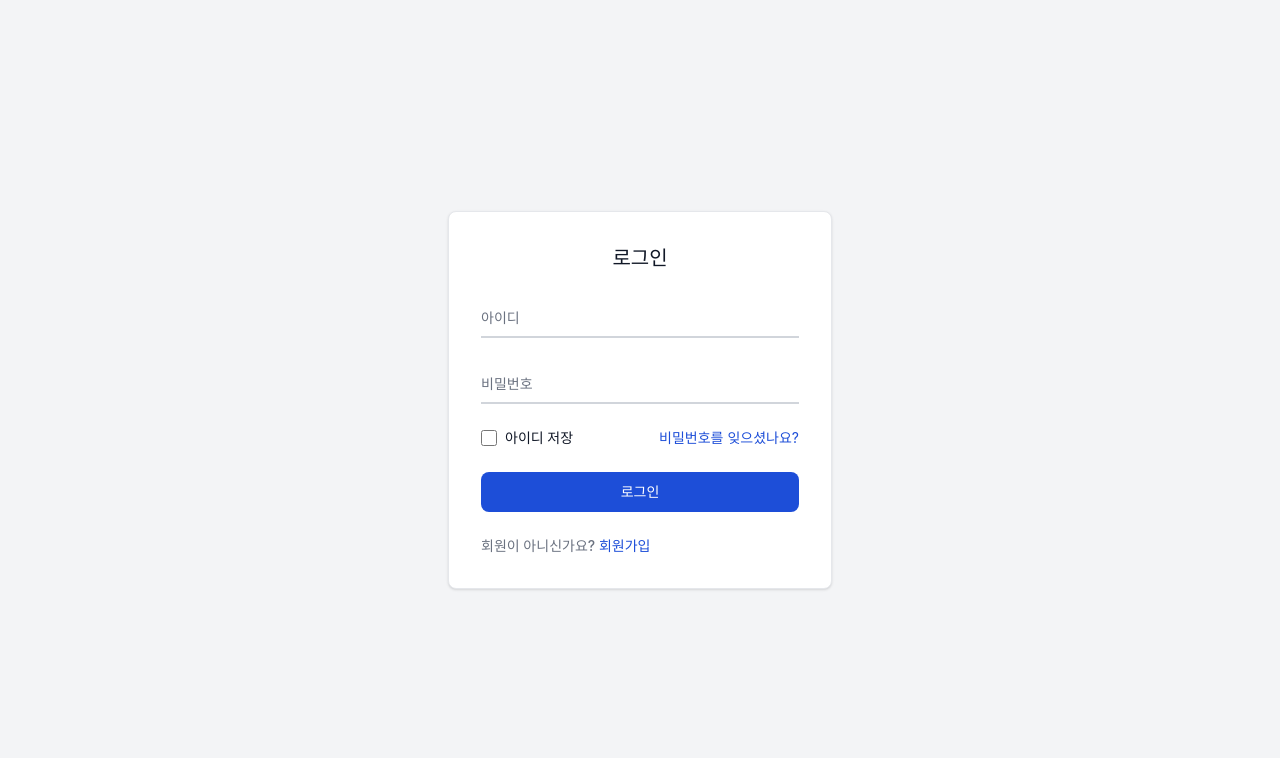
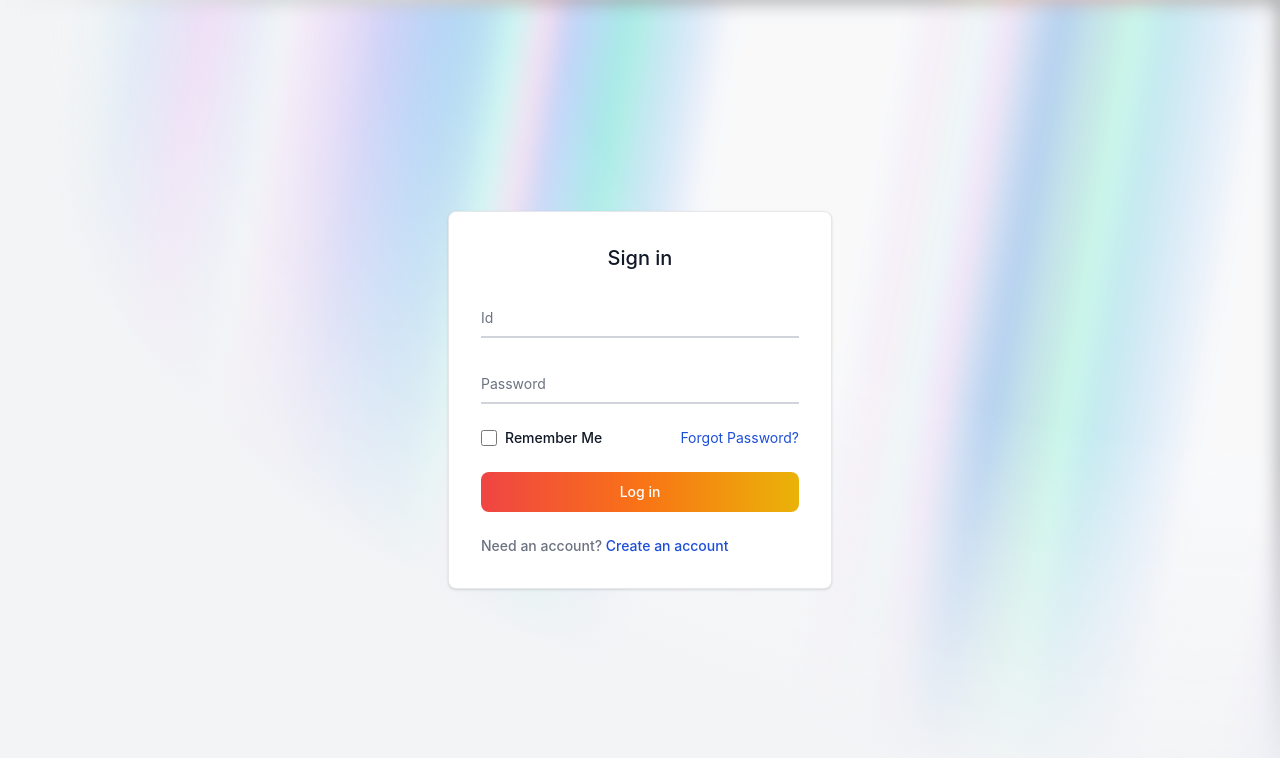
Before and after one commit to Protein-Man-IDE/FE, a React (Create React App) app in the folder pt-ide/: page /login in a window 1280 px wide. Shown: the top 758 px of the page. Built offline with nearby package versions, Linux system fonts and the light colour scheme.

Commit message:
로그인 화면 디자인 #5

```diff
--- a/pt-ide/src/pages/login/Login.tsx
+++ b/pt-ide/src/pages/login/Login.tsx
@@ -1,47 +1,52 @@
-import React,{useState} from 'react';
-import {Link} from 'react-router-dom';
-
-// 아이디 비밀번호 닉네임 이메일
+import React, { useState } from 'react';
+import { Link } from 'react-router-dom';
 
 const Login = () => {
-
-  const [formData, setformData] = useState({
-    id:'',
-    password:'',
+  const [formData, setFormData] = useState({
+    id: '',
+    password: '',
   });
 
   return (
+    <div className="relative h-[100vh] items-center justify-center bg-white dark:bg-black">
+      <div className="absolute inset-0 overflow-hidden">
+        <div className="jumbo absolute -inset-[10px] opacity-50" />
+      </div>
       <div className="flex items-center justify-center h-screen bg-gray-100 dark:bg-gray-900 overflow-hidden">
-    <div className="w-full max-w-sm p-4 bg-white border border-gray-200 rounded-lg shadow sm:p-6 md:p-8 dark:bg-gray-800 dark:border-gray-700">
+        <div className="relative w-full max-w-sm p-4 bg-white border border-gray-200 rounded-lg shadow sm:p-6 md:p-8 dark:bg-gray-800 dark:border-gray-600 border-1"> {/* 수정된 부분 */}
           <form className="space-y-6" action="#">
-        <h5 className="flex justify-center text-xl font-medium text-gray-900 dark:text-white">로그인</h5>
+            <h5 className="text-bold flex justify-center text-xl font-medium text-gray-900 dark:text-white">Sign in</h5>
             <div className="relative z-0 w-full mb-5 group">
               <input type="text" name="repeat_password" id="floating_repeat_password" className="block py-2.5 px-0 w-full text-sm text-gray-900 bg-transparent border-0 border-b-2 border-gray-300 appearance-none dark:text-white dark:border-gray-600 dark:focus:border-blue-500 focus:outline-none focus:ring-0 focus:border-blue-600 peer" placeholder=" " required />
-            <label htmlFor="floating_repeat_password" className="peer-focus:font-medium absolute text-sm text-gray-500 dark:text-gray-400 duration-300 transform -translate-y-6 scale-75 top-3 -z-10 origin-[0] peer-focus:start-0 rtl:peer-focus:translate-x-1/4 peer-focus:text-blue-600 peer-focus:dark:text-blue-500 peer-placeholder-shown:scale-100 peer-placeholder-shown:translate-y-0 peer-focus:scale-75 peer-focus:-translate-y-6">아이디</label>
+              <label htmlFor="floating_repeat_password" className="peer-focus:font-medium absolute text-sm text-gray-500 dark:text-gray-400 duration-300 transform -translate-y-6 scale-75 top-3 -z-10 origin-[0] peer-focus:start-0 rtl:peer-focus:translate-x-1/4 peer-focus:text-blue-600 peer-focus:dark:text-blue-500 peer-placeholder-shown:scale-100 peer-placeholder-shown:translate-y-0 peer-focus:scale-75 peer-focus:--translate-y-6">Id</label>
             </div>
             <div className="relative z-0 w-full mb-5 group">
               <input type="password" name="floating_password" id="floating_password" className="block py-2.5 px-0 w-full text-sm text-gray-900 bg-transparent border-0 border-b-2 border-gray-300 appearance-none dark:text-white dark:border-gray-600 dark:focus:border-blue-500 focus:outline-none focus:ring-0 focus:border-blue-600 peer" placeholder=" " required />
-            <label htmlFor="floating_password" className="peer-focus:font-medium absolute text-sm text-gray-500 dark:text-gray-400 duration-300 transform -translate-y-6 scale-75 top-3 -z-10 origin-[0] peer-focus:start-0 rtl:peer-focus:translate-x-1/4 peer-focus:text-blue-600 peer-focus:dark:text-blue-500 peer-placeholder-shown:scale-100 peer-placeholder-shown:translate-y-0 peer-focus:scale-75 peer-focus:-translate-y-6">비밀번호</label>
+              <label htmlFor="floating_password" className="peer-focus:font-medium absolute text-sm text-gray-500 dark:text-gray-400 duration-300 transform -translate-y-6 scale-75 top-3 -z-10 origin-[0] peer-focus:start-0 rtl:peer-focus:translate-x-1/4 peer-focus:text-blue-600 peer-focus:dark:text-blue-500 peer-placeholder-shown:scale-100 peer-placeholder-shown:translate-y-0 peer-focus:scale-75 peer-focus:-translate-y-6">Password</label>
             </div>
             <div className="flex items-start">
               <div className="flex items-start">
                 <div className="flex items-center h-5">
                   <input id="remember" type="checkbox" value="" className="w-4 h-4 border border-gray-300 rounded bg-gray-50 focus:ring-3 focus:ring-blue-300 dark:bg-gray-700 dark:border-gray-600 dark:focus:ring-blue-600 dark:ring-offset-gray-800 dark:focus:ring-offset-gray-800" required />
                 </div>
-                <label htmlFor="remember" className="ms-2 text-sm font-medium text-gray-900 dark:text-gray-300">아이디 저장</label>
+                <label htmlFor="remember" className="ms-2 text-sm font-medium text-gray-900 dark:text-gray-300">Remember Me</label>
               </div>
-              <Link to="/forgotpassword" className="ms-auto text-sm text-blue-700 hover:underline dark:text-blue-500">비밀번호를 잊으셨나요?</Link>
+              <Link to="/forgotpassword" className="ms-auto text-sm text-blue-700 hover:underline dark:text-blue-500">Forgot Password?</Link>
             </div>
-          <button type="submit" className="w-full text-white bg-blue-700 hover:bg-blue-800 focus:ring-4 focus:outline-none focus:ring-blue-300 font-medium rounded-lg text-sm px-5 py-2.5 text-center dark:bg-blue-600 dark:hover:bg-blue-700 dark:focus:ring-blue-800">로그인</button>
+            <button
+              type="submit"
+              className="relative w-full text-white bg-gradient-to-r from-red-500 via-orange-500 to-yellow-500 to-green-500 to-blue-500 to-indigo-500 to-violet-500 hover:bg-gradient-to-br focus:ring-4 focus:outline-none focus:ring-blue-300 font-medium rounded-lg text-sm px-5 py-2.5 text-center transition duration-300 ease-in-out"
+            >
+              Log in
+            </button>
             <div className="text-sm font-medium text-gray-500 dark:text-gray-300">
-              회원이 아니신가요? <Link to="/signup" className="text-blue-700 hover:underline dark:text-blue-500">회원가입</Link>
+              Need an account?<Link to="/signup" className="text-blue-700 hover:underline dark:text-blue-500">   Create an account</Link>
             </div>
           </form>
         </div>
       </div>
-
+    </div>
   );
-
-}
+};
 
 export default Login;
```
Lines whose indentation alone changed are shown as unchanged.
